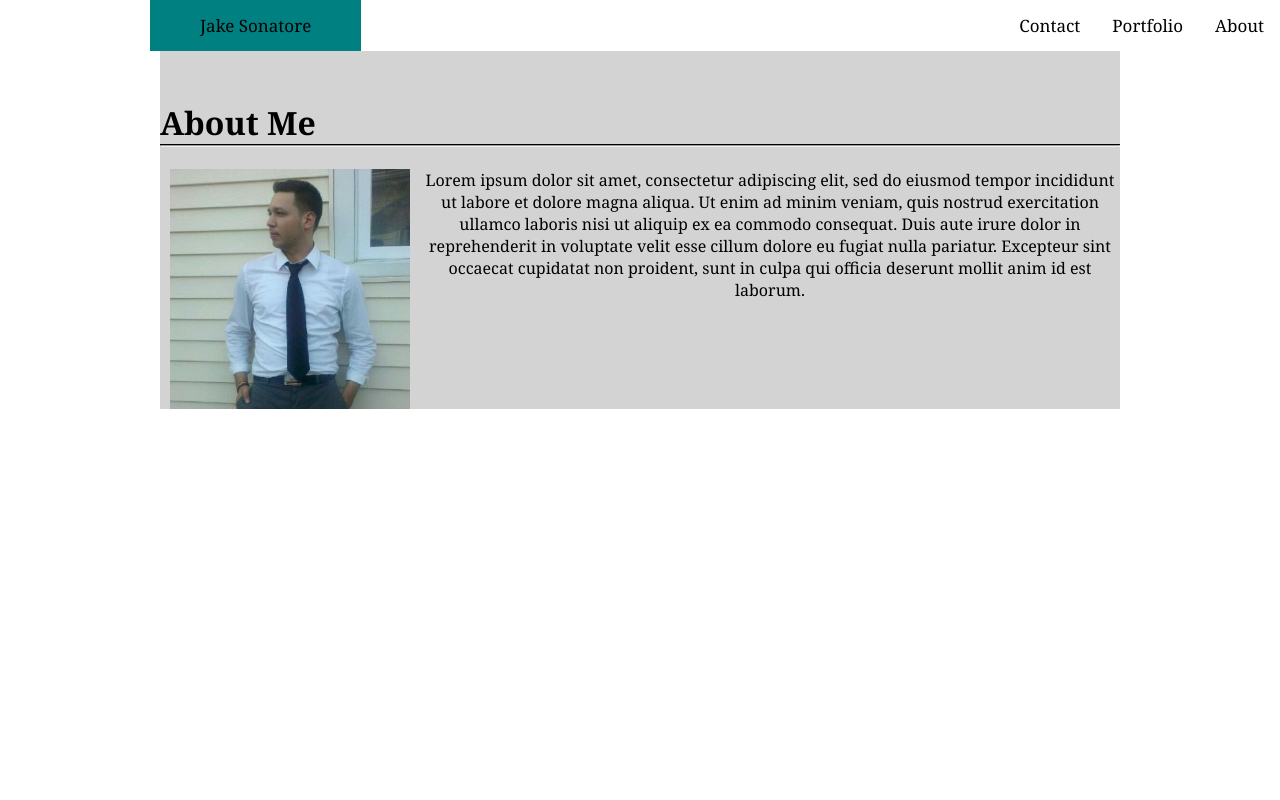
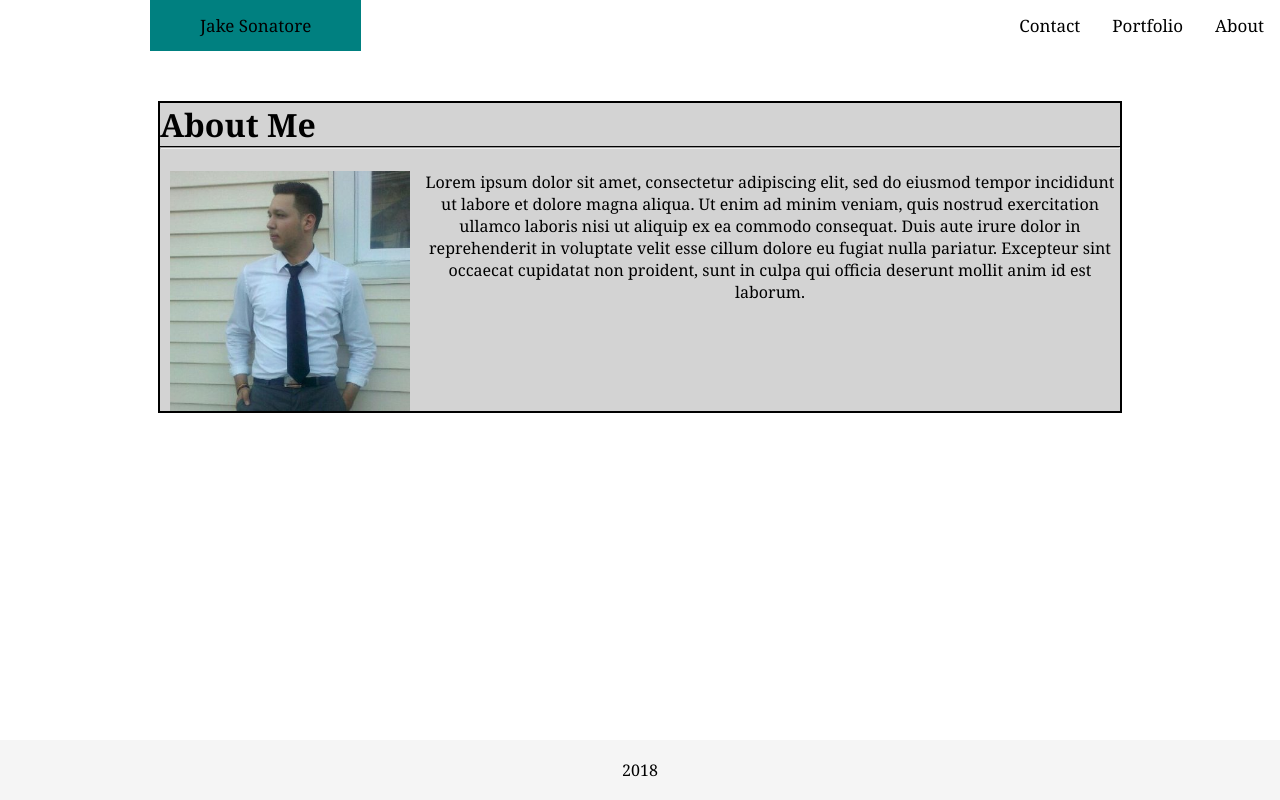
Before and after one commit to TwentyVT/Basic-Porfolio, a plain HTML site: page index.html in a window 1280 px wide. Drawn offline with Linux system fonts and the light colour scheme.

Commit message:
FINAL FOOTER, content box fixed

```diff
--- a/assets/css/style.css
+++ b/assets/css/style.css
@@ -7,6 +7,7 @@
     overflow: hidden;
     background-color: white;
     float:right;
+    padding: 0 0 50px 0 ;
   }
 
 .topnav a {
@@ -30,7 +31,6 @@
     background-color: white;
     color: black;
     float:right;
-    padding-right: 250px;
   }
 
   .test {
@@ -67,8 +67,9 @@
   flex-direction: row;
   flex-wrap: wrap;
   align-items: center;
+  border-style: solid;
   border-color: black;
-  border-width: 10px 10px 10px 10px;
+  border-width: 2px 2px 2px 2px;
 }
 
 .picture {
@@ -81,8 +82,28 @@
 h1 {
   text-align: left;
   width: 960px;
-  margin: 50px 0 0 0;
+  margin: 0 0 0 0;
   border-bottom: 2px;
   border-style: solid;
   border-width: 0 0 1px 0;
 }
+
+.footer {
+  position: absolute;
+  bottom: 0;
+  width: 100%;
+  height: 60px;
+  line-height: 60px;
+  background-color: #f5f5f5;
+  text-align: center;
+  /* color: black;
+  text-align: center;
+  margin: 0;
+  font-size: 17px;
+  border-bottom-color: black;
+  background: blue;
+  position: absolute;
+  bottom: 0;
+  width: 100%;
+  padding: 35px; */
+}
--- a/index.html
+++ b/index.html
@@ -39,4 +39,8 @@
 
 </body>
 
+<footer>
+        <div class="footer">2018</div>
+</footer>
+
 </html>
```
Also changed, not shown: contact.html (+8 -1 lines), porfolio.html (+8 -1 lines).
